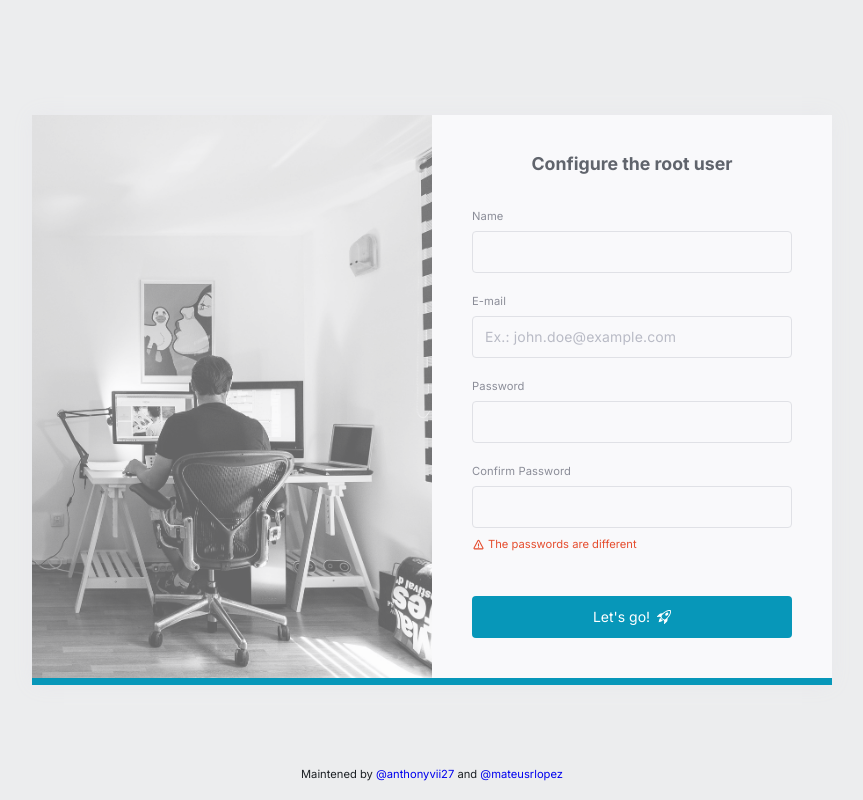
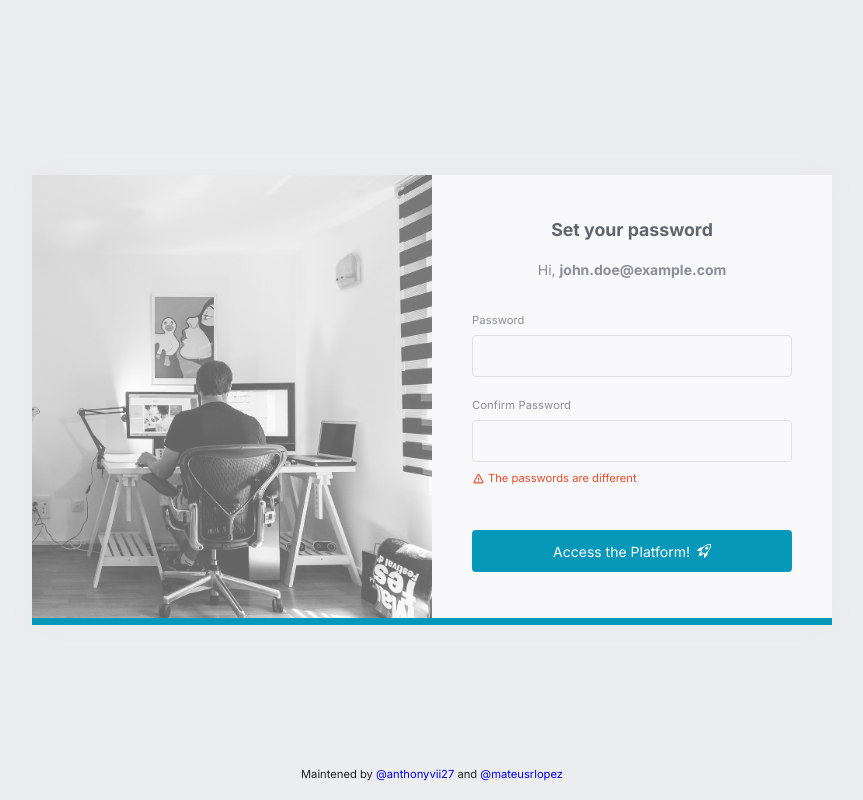
Before and after one commit to anthonyvii27/nanof, a Next.js app in the folder platform/: page /admin in a window 1280 px wide. Shown: the whole page, without its empty margins (208-1071 px from the left). Built offline with nearby package versions, Linux system fonts and the light colour scheme.

Commit message:
feat: first access

```diff
--- /dev/null
+++ b/platform/src/app/(external)/admin/_components/firstAccess/index.tsx
@@ -0,0 +1,51 @@
+import { Button } from "@/components/button";
+import { Input } from "@/components/input";
+import { ReactElement } from "react";
+import { BiError } from "react-icons/bi";
+import { BsRocketTakeoff } from "react-icons/bs";
+
+import { Root, Title, Subtitle, ErrorMessagePassword } from "./styles";
+
+const FirstAccess = (): ReactElement => {
+    return (
+        <Root>
+            <Title>Set your password</Title>
+            <Subtitle>
+                Hi, <strong>john.doe@example.com</strong>
+            </Subtitle>
+
+            <Input>
+                <Input.Label fieldId="password">Password</Input.Label>
+                <Input.Field id="password" type="password" max={64} />
+            </Input>
+            <>
+                <Input>
+                    <Input.Label fieldId="confirm-password">Confirm Password</Input.Label>
+                    <Input.Field id="confirm-password" type="password" max={64} />
+                </Input>
+                <ErrorMessagePassword>
+                    <BiError size={13} />
+                    The passwords are different
+                </ErrorMessagePassword>
+            </>
+
+            <div style={{ marginTop: "5px" }} />
+            <Button full>
+                <span
+                    style={{
+                        width: "100%",
+                        justifyContent: "center",
+                        display: "flex",
+                        alignItems: "center",
+                        gap: "7px",
+                    }}
+                >
+                    Access the Platform!
+                    <BsRocketTakeoff />
+                </span>
+            </Button>
+        </Root>
+    );
+};
+
+export { FirstAccess };
--- /dev/null
+++ b/platform/src/app/(external)/admin/_components/firstAccess/styles.ts
@@ -0,0 +1,50 @@
+"use client";
+
+import styled, { css } from "styled-components";
+
+export const Root = styled.div`
+    width: 100%;
+    height: 100%;
+    display: flex;
+    flex-direction: column;
+    justify-content: center;
+    gap: 20px;
+    padding: 40px;
+`;
+
+export const Title = styled.h1`
+    ${({ theme }) => css`
+        font-size: ${theme.fontSize.md};
+        font-weight: ${theme.fontWeight.bold};
+        font-family: ${theme.fontFamily.inter};
+        color: ${theme.colors.gray100};
+        margin-bottom: 5px;
+        text-align: center;
+    `}
+`;
+
+export const Subtitle = styled.h1`
+    ${({ theme }) => css`
+        font-size: ${theme.fontSize.default};
+        font-weight: ${theme.fontWeight.regular};
+        font-family: ${theme.fontFamily.inter};
+        color: ${theme.colors.gray80};
+        margin-bottom: 15px;
+        text-align: center;
+    `}
+`;
+
+export const ErrorMessagePassword = styled.span`
+    ${({ theme }) => css`
+        width: 100%;
+        height: max-content;
+        display: flex;
+        align-items: center;
+        gap: 3px;
+        font-size: ${theme.fontSize.sm};
+        font-weight: ${theme.fontWeight.regular};
+        font-family: ${theme.fontFamily.inter};
+        color: ${theme.colors.lighterRed};
+        margin-top: -10px;
+    `}
+`;
--- a/platform/src/app/(external)/admin/page.tsx
+++ b/platform/src/app/(external)/admin/page.tsx
@@ -1,4 +1,4 @@
-import { Setup } from "@/app/(external)/admin/_components/setup";
+import { FirstAccess } from "@/app/(external)/admin/_components/firstAccess";
 
 import { Panel } from "./_components/panel";
 
@@ -7,7 +7,8 @@ export default function Home() {
         <main>
             <Panel>
                 {/* <Login /> */}
-                <Setup />
+                {/* <Setup /> */}
+                <FirstAccess />
             </Panel>
         </main>
     );
```
